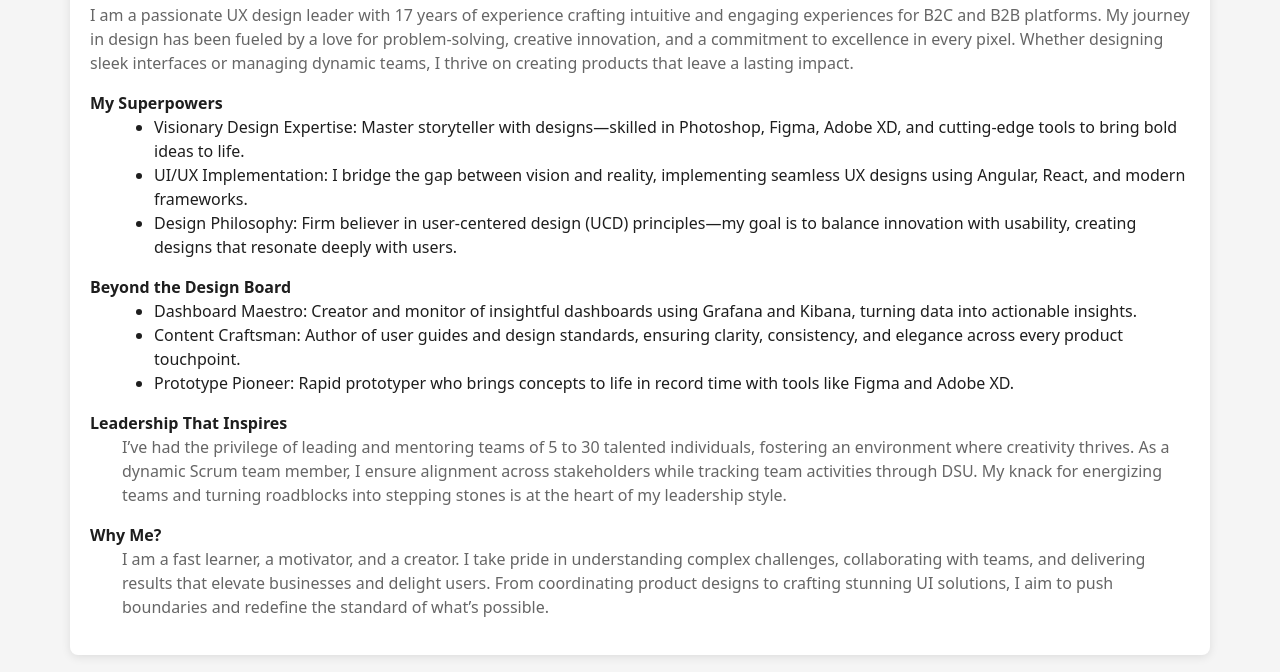
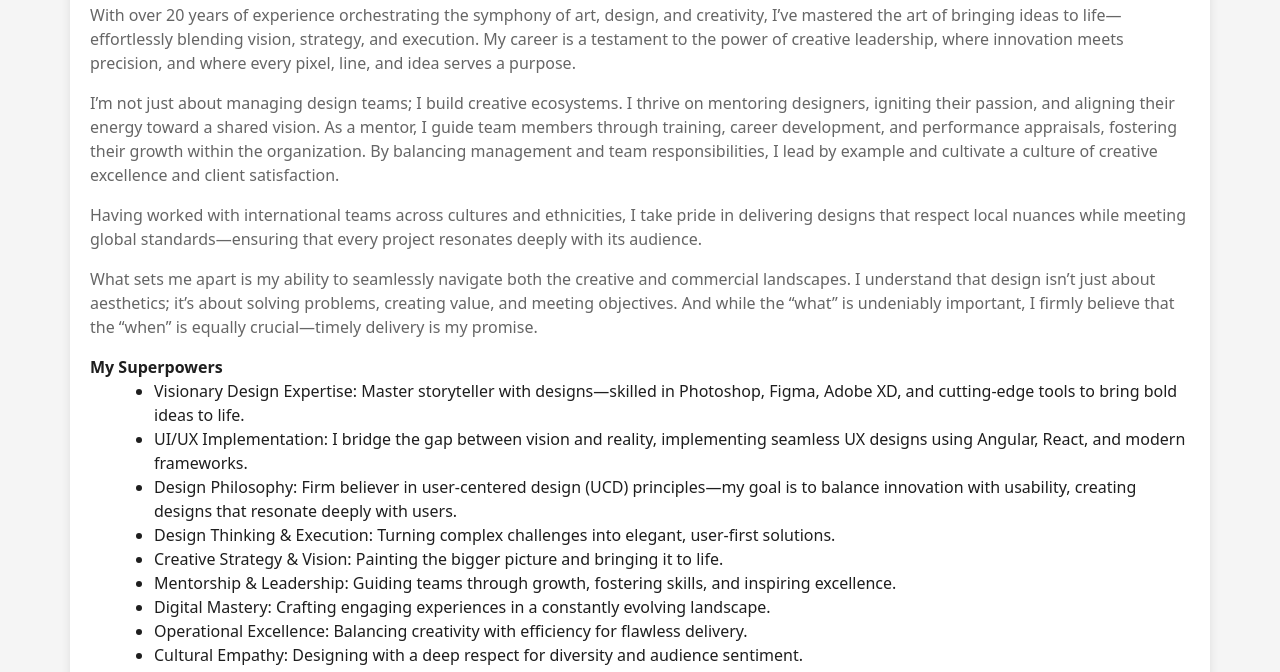
Before and after one commit to ashwinkalyanpur/portfolio, a website: page index.html in a window 1280 px wide. Shown: the part 643-1315 px from the top of the page. Drawn offline with nearby package versions, Linux system fonts and the light colour scheme.

Commit message:
Updated About page

```diff
--- a/index.html
+++ b/index.html
@@ -23,12 +23,13 @@
                     aria-controls="navbarNav" aria-expanded="false" aria-label="Toggle navigation">
                     <span class="navbar-toggler-icon"></span>
                 </button> -->
-                <button class="navbar-toggler" type="button" data-bs-toggle="collapse" data-bs-target="#navbarNavDropdown"
-                aria-controls="navbarNavDropdown" aria-expanded="false" aria-label="Toggle navigation">
-                <span class="navbar-toggler-icon"></span>
-            </button>
+                <button class="navbar-toggler" type="button" data-bs-toggle="collapse"
+                    data-bs-target="#navbarNavDropdown" aria-controls="navbarNavDropdown" aria-expanded="false"
+                    aria-label="Toggle navigation">
+                    <span class="navbar-toggler-icon"></span>
+                </button>
                 <!-- <div class="collapse navbar-collapse" id="navbarNav"> -->
-                    <div class="collapse navbar-collapse" id="navbarNavDropdown">
+                <div class="collapse navbar-collapse" id="navbarNavDropdown">
                     <ul class="navbar-nav">
                         <li class="nav-item">
                             <a class="nav-link" href="index.html">About Me</a>
@@ -123,10 +124,28 @@
         <div class="container" id="target-section">
             <h1>About Me</h1>
             <p>
-                I am a passionate UX design leader with 17 years of experience crafting intuitive and engaging
-                experiences for B2C and B2B platforms. My journey in design has been fueled by a love for
-                problem-solving, creative innovation, and a commitment to excellence in every pixel. Whether designing
-                sleek interfaces or managing dynamic teams, I thrive on creating products that leave a lasting impact.
+                With over 20 years of experience orchestrating the symphony of art, design, and creativity, I’ve
+                mastered the art of bringing ideas to life—effortlessly blending vision, strategy, and execution. My
+                career is a testament to the power of creative leadership, where innovation meets precision, and where
+                every pixel, line, and idea serves a purpose.
+            </p>
+            <p>
+                I’m not just about managing design teams; I build creative ecosystems. I thrive on mentoring designers,
+                igniting their passion, and aligning their energy toward a shared vision. As a mentor, I guide team
+                members through training, career development, and performance appraisals, fostering their growth within
+                the organization. By balancing management and team responsibilities, I lead by example and cultivate a
+                culture of creative excellence and client satisfaction.
+            </p>
+            <p>
+                Having worked with international teams across cultures and ethnicities, I take pride in delivering
+                designs that respect local nuances while meeting global standards—ensuring that every project resonates
+                deeply with its audience.
+            </p>
+            <p>
+                What sets me apart is my ability to seamlessly navigate both the creative and commercial landscapes. I
+                understand that design isn’t just about aesthetics; it’s about solving problems, creating value, and
+                meeting objectives. And while the “what” is undeniably important, I firmly believe that the “when” is
+                equally crucial—timely delivery is my promise.
             </p>
 
             <strong>My Superpowers</strong>
@@ -135,8 +154,27 @@
                     and cutting-edge tools to bring bold ideas to life.</li>
                 <li>UI/UX Implementation: I bridge the gap between vision and reality, implementing seamless UX designs
                     using Angular, React, and modern frameworks.</li>
-                <li>Design Philosophy: Firm believer in user-centered design (UCD) principles—my goal is to balance
+                <li>
+                    Design Philosophy: Firm believer in user-centered design (UCD) principles—my goal is to balance
                     innovation with usability, creating designs that resonate deeply with users.</li>
+                <li>
+                    Design Thinking & Execution: Turning complex challenges into elegant, user-first solutions.
+                </li>
+                <li>
+                    Creative Strategy & Vision: Painting the bigger picture and bringing it to life.
+                </li>
+                <li>
+                    Mentorship & Leadership: Guiding teams through growth, fostering skills, and inspiring excellence.
+                </li>
+                <li>
+                    Digital Mastery: Crafting engaging experiences in a constantly evolving landscape.
+                </li>
+                <li>
+                    Operational Excellence: Balancing creativity with efficiency for flawless delivery.
+                </li>
+                <li>
+                    Cultural Empathy: Designing with a deep respect for diversity and audience sentiment.
+                </li>
             </ul>
             <strong>Beyond the Design Board</strong>
             <ul style="margin-left: 2em;">
@@ -146,6 +184,11 @@
                     elegance across every product touchpoint.</li>
                 <li>Prototype Pioneer: Rapid prototyper who brings concepts to life in record time with tools like Figma
                     and Adobe XD.</li>
+                <li>
+                    I’m endlessly curious about the interplay between behavioral economics and digital psychology,
+                    diving deep into how human behavior shapes and is shaped by technology. This passion fuels my
+                    commitment to creating designs that not only captivate but also connect on a deeper level.
+                </li>
             </ul>
             <strong>Leadership That Inspires</strong>
             <p style="margin-left: 2em;">
@@ -249,7 +292,9 @@
     </div>
     <footer>
         <!-- <p>Contact: ashwinikumar@hotmail.com | LinkedIn: linkedin.com/in/ashwinikumar <span class="tex">The number of visitors is : <span id="cntr">0</span></span></p> -->
-        <p >Contact: ashwinikumar@hotmail.com | LinkedIn: linkedin.com/in/ashwinikumar |  <span class="visitor">Visitor  Counter <span id="visitorCount" class="mr-2"><strong> 0</strong></span><span> Thanks you for visiting!</span></span></span></p>
+        <p>Contact: ashwinikumar@hotmail.com | LinkedIn: linkedin.com/in/ashwinikumar | <span class="visitor">Visitor
+                Counter <span id="visitorCount" class="mr-2"><strong> 0</strong></span><span> Thanks you for
+                    visiting!</span></span></span></p>
     </footer>
     <button onclick="topFunction()" id="myBtn" title="Go to top" class="shadow">Top</button>
 
```
